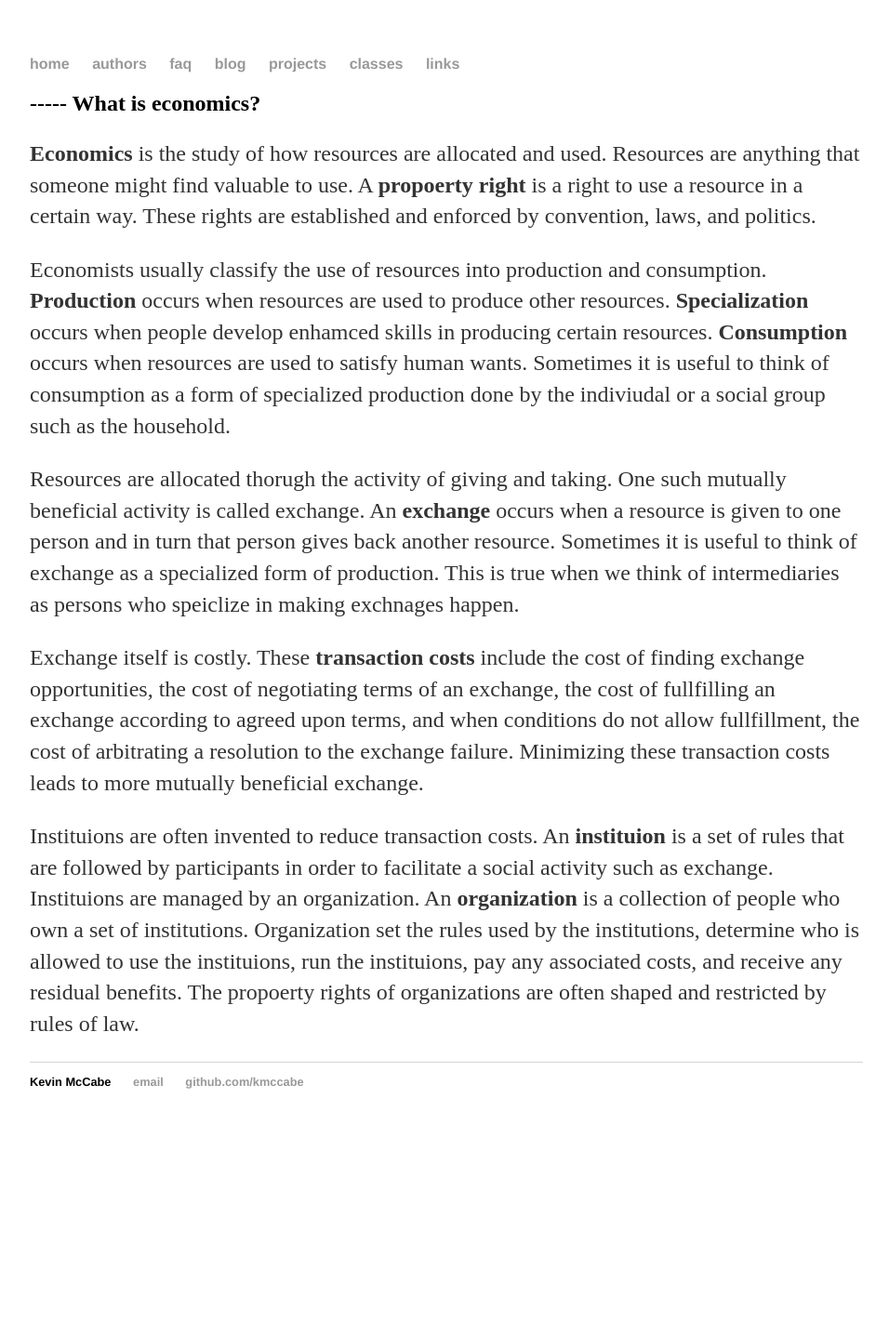
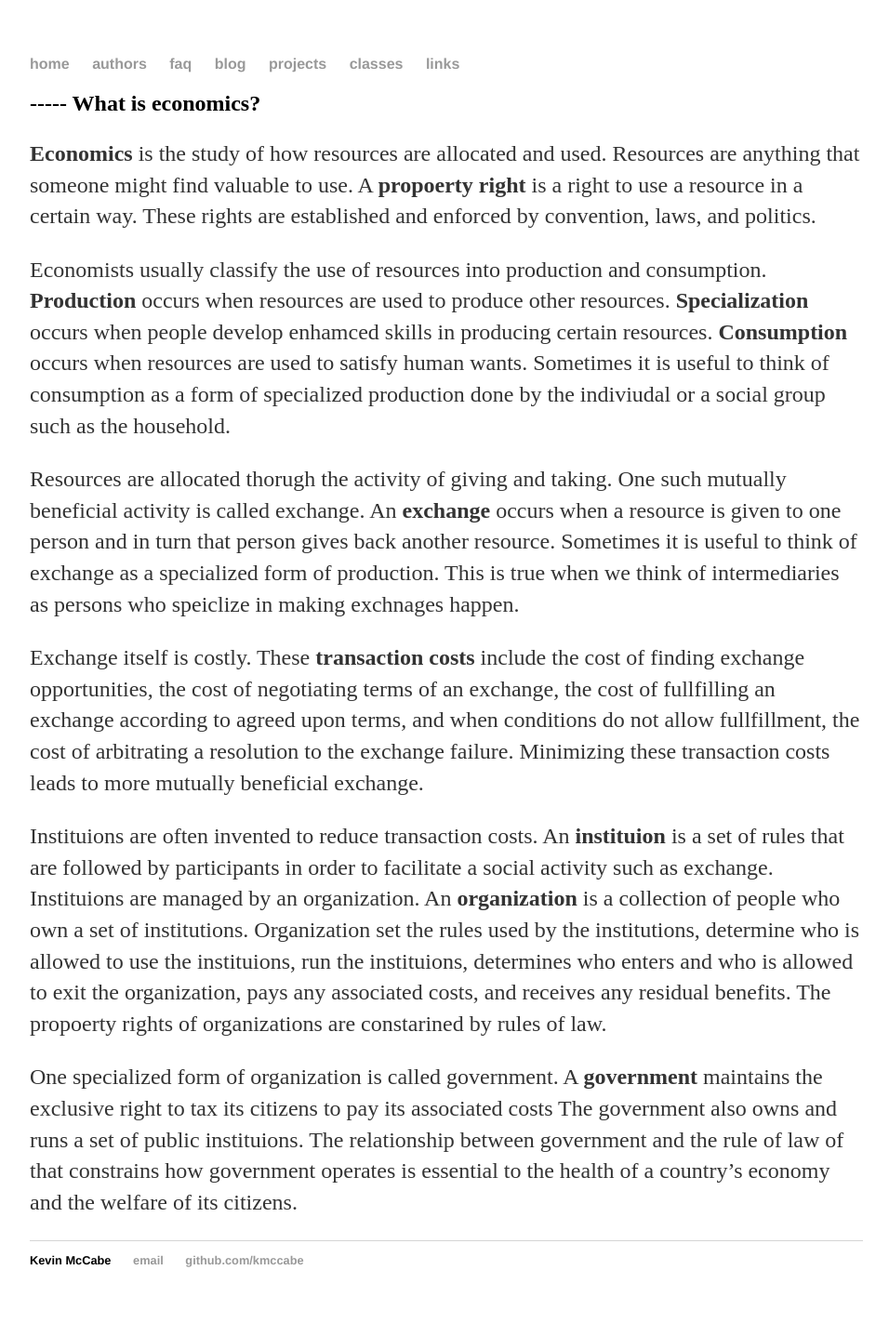
Before and after one commit to Kmccabe/KAM.github.io, a Jekyll site: the page built from _faqs/00006_economics.md, in a window 1280 px wide. Shown: the whole page at 93% size, without its empty margins (160-1116 px from the left). Built offline with Jekyll 4.4.1, drawn with Linux system fonts in a browser that asks for light colours; before the commit the page ends 1231 px from its top, so only the background shows below that.

Commit message:
Update 00006_economics.md

```diff
--- a/_faqs/00006_economics.md
+++ b/_faqs/00006_economics.md
@@ -11,4 +11,6 @@ Resources are allocated thorugh the activity of giving and taking.  One such mut
 
 Exchange itself is costly.  These **transaction costs** include the cost of finding exchange opportunities, the cost of negotiating terms of an exchange, the cost of fullfilling an exchange according to agreed upon terms, and when conditions do not allow fullfillment, the cost of arbitrating a resolution to the exchange failure.  Minimizing these transaction costs leads to more mutually beneficial exchange.
 
-Instituions are often invented to reduce transaction costs.  An **instituion** is a set of rules that are followed by participants in order to facilitate a social activity such as exchange.  Instituions are managed by an organization.  An **organization** is a collection of people who own a set of institutions.  Organization set the rules used by the institutions, determine who is allowed to use the instituions, run the instituions, pay any associated costs, and receive any residual benefits.  The propoerty rights of organizations are often shaped and restricted by rules of law.
+Instituions are often invented to reduce transaction costs.  An **instituion** is a set of rules that are followed by participants in order to facilitate a social activity such as exchange.  Instituions are managed by an organization.  An **organization** is a collection of people who own a set of institutions.  Organization set the rules used by the institutions, determine who is allowed to use the instituions, run the instituions, determines who enters and who is allowed to exit the organization, pays any associated costs, and receives any residual benefits.  The propoerty rights of organizations are constarined by rules of law.
+
+One specialized form of organization is called government.  A **government** maintains the exclusive right to tax its citizens to pay its associated costs The government also owns and runs a set of public instituions.  The relationship between government and the rule of law of that constrains how government operates is essential to the health of a country's economy and the welfare of its citizens.
```
